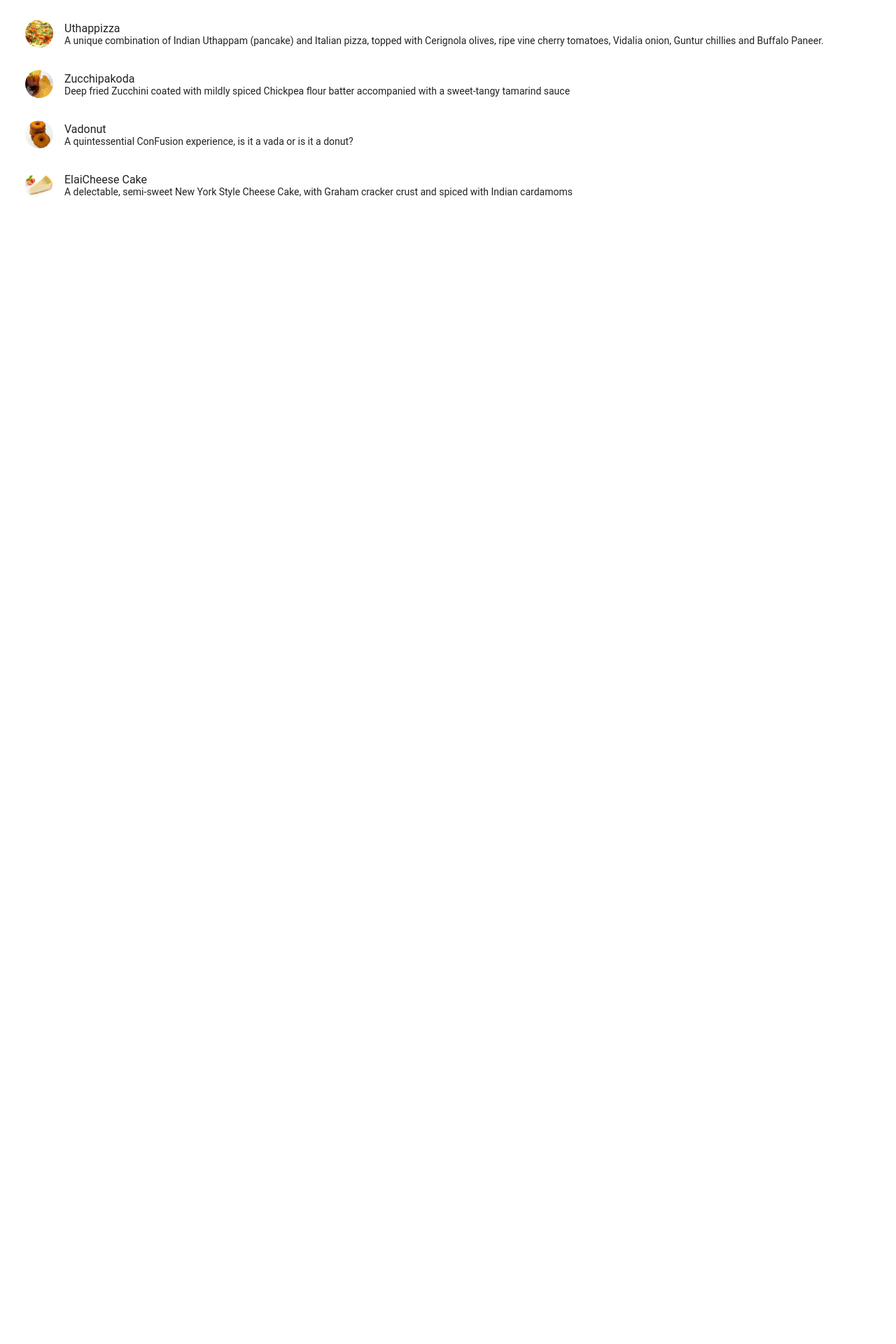
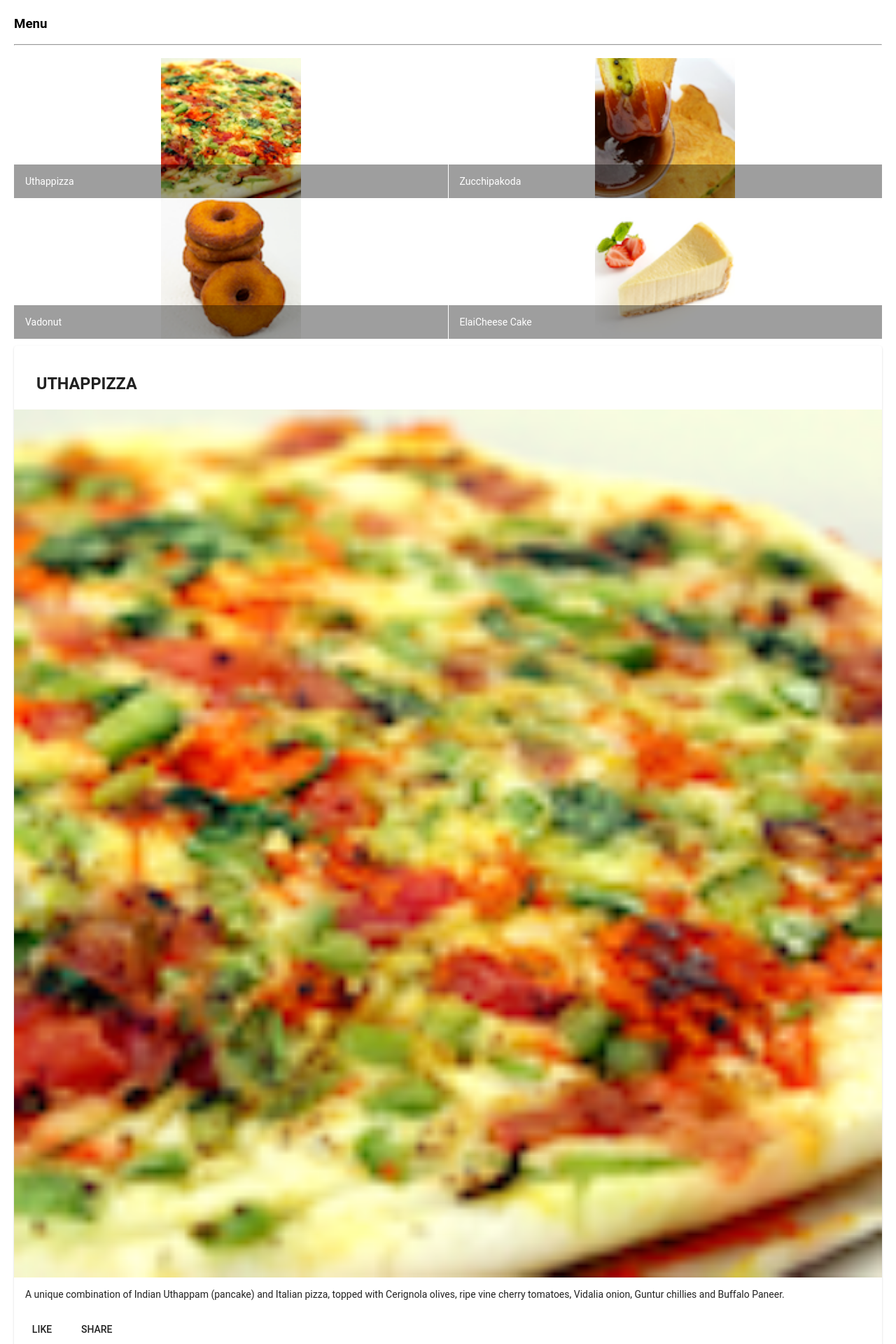
Before and after one commit to dimple0812/Angular, an Angular app: page / in a window 1280 px wide. Shown: the part 80-2000 px from the top of the page at 70% size. Before the commit the page ends 800 px from the top, so only its background shows below. Built offline with nearby package versions, Linux system fonts and the light colour scheme.

Commit message:
Components part 2

```diff
--- a/src/app/app.module.ts
+++ b/src/app/app.module.ts
@@ -4,6 +4,9 @@
 import { MatToolbarModule } from '@angular/material/toolbar';
 import { FlexLayoutModule } from '@angular/flex-layout';
 import { MatListModule } from '@angular/material/list';
+import { MatGridListModule } from '@angular/material/grid-list';
+import { MatCardModule } from '@angular/material/card';
+import { MatButtonModule } from '@angular/material/button';
 
 
 import { AppComponent } from './app.component';
@@ -21,6 +24,9 @@
     FlexLayoutModule,
     MatToolbarModule,
     MatListModule,
+    MatGridListModule,
+    MatCardModule,
+    MatButtonModule,
   ],
   providers: [],
   bootstrap: [AppComponent]
--- a/src/app/menu/menu.component.html
+++ b/src/app/menu/menu.component.html
@@ -2,15 +2,46 @@
      fxLayout="column"
      fxLayoutGap="10px">
 
-     <mat-list fxFlex>
-      <mat-list-item *ngFor="let dish of dishes">
-        <img matListAvatar src={{dish.image}} alt={{dish.name}}>
-        <h1 matLine> {{dish.name}} </h1>
-        <p matLine>
-          <span> {{dish.description}} </span>
+     <div fxFlex>
+       <div>
+         <h3> Menu </h3>
+         <hr>
+       </div>
 
-        </p>
-      </mat-list-item>
-     </mat-list>
+     </div>
+
+     <div fxFlex>
+       <mat-grid-list cols="2" rowHeight="200px">
+          <mat-grid-tile *ngFor="let dish of dishes">
+              <img height="200px" src={{dish.image}} alt={{dish.name}}>
+              <mat-grid-tile-footer>
+                  <h1> {{dish.name}} </h1>
+              </mat-grid-tile-footer>
+          </mat-grid-tile>
+
+       </mat-grid-list>
+
+    </div>
+    <div fxFlex *ngIf="selectedDish">
+      <mat-card>
+        <mat-card-header>
+          <mat-card-title>
+            <h3>{{selectedDish.name | uppercase}}</h3>
+          </mat-card-title>
+        </mat-card-header>
+        <img mat-card-image src={{selectedDish.image}} alt={{selectedDish.name}}>
+        <mat-card-content>
+          <p>
+            {{selectedDish.description}}
+          </p>
+        </mat-card-content>
+        <mat-card-actions>
+          <button mat-button>LIKE</button>
+          <button mat-button>SHARE</button>
+        </mat-card-actions>
+      </mat-card>
+
+
+    </div>
 
 </div>
--- a/src/app/menu/menu.component.ts
+++ b/src/app/menu/menu.component.ts
@@ -1,14 +1,7 @@
 import { Component, OnInit } from '@angular/core';
 import { Dish } from '../shared/dish';
 
-@Component({
-  selector: 'app-menu',
-  templateUrl: './menu.component.html',
-  styleUrls: ['./menu.component.scss']
-})
-export class MenuComponent implements OnInit {
-
-  dishes: Dish[] = [
+const DISHES: Dish[] = [
   {
     id: '0',
     name: 'Uthappizza',
@@ -50,7 +43,18 @@
     price: '2.99',
     description: 'A delectable, semi-sweet New York Style Cheese Cake, with Graham cracker crust and spiced with Indian cardamoms'
   }
+
 ];
+
+@Component({
+  selector: 'app-menu',
+  templateUrl: './menu.component.html',
+  styleUrls: ['./menu.component.scss']
+})
+export class MenuComponent implements OnInit {
+
+  dishes = DISHES;
+  selectedDish = DISHES[0];
 
   constructor() { }
 
```
Lines whose indentation alone changed are shown as unchanged.
